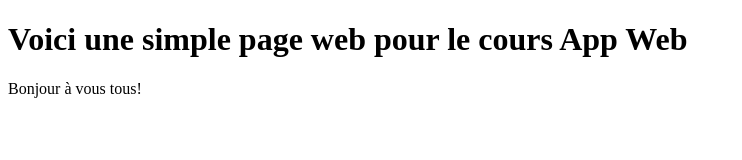
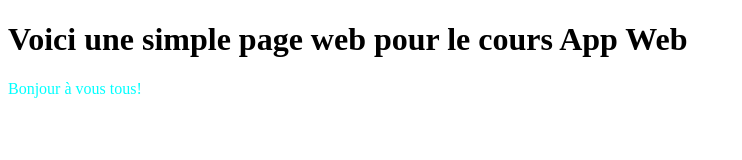
Before and after one commit to Nathan-Cournoyer/projetDepotDistant, a plain HTML site: page index.html in a window 1280 px wide. Shown: the whole page, without its empty margins (0-742 px from the left). Drawn offline with Linux system fonts and the light colour scheme.

Commit message:
ajout de ma couleur favorite dans la balise P

```diff
--- a/index.html
+++ b/index.html
@@ -8,6 +8,6 @@
 </head>
 <body>
     <h1>Voici une simple page web pour le cours App Web</h1>
-    <p>Bonjour à vous tous!</p>
+    <p style="color: aqua;">Bonjour à vous tous!</p>
 </body>
 </html>
```
